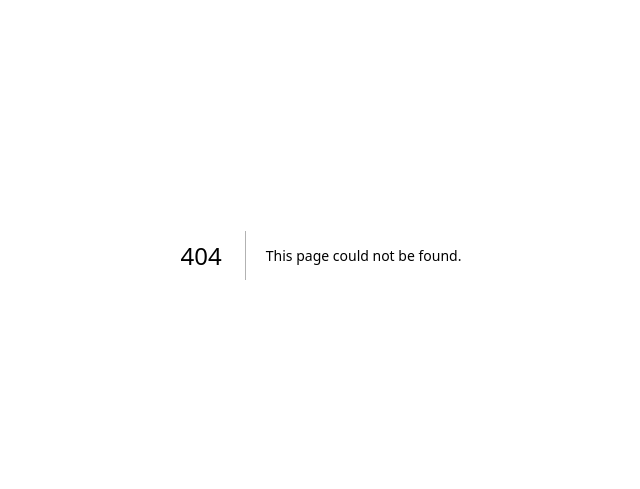
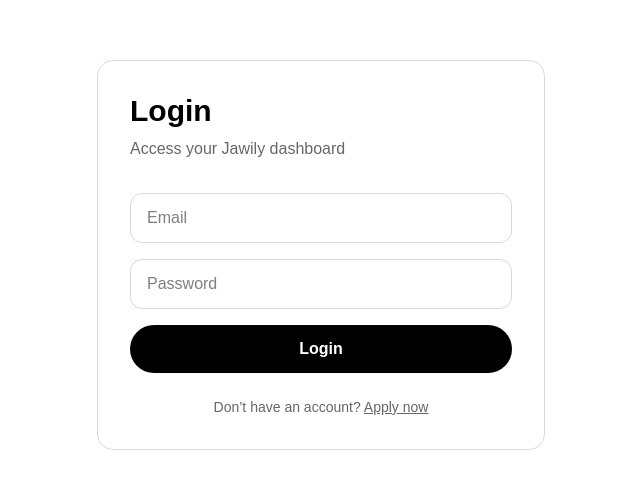
Before and after one commit to Zareedazam/jawily_edu, a Next.js app: page /login in a window 1280 px wide. Before the commit this address had no page. Shown: the part 145-634 px from the top of the page, without its empty margins (319-959 px from the left). Built offline with nearby package versions, Linux system fonts and the light colour scheme.

Commit message:
Create page.tsx

```diff
--- /dev/null
+++ b/app/login/page.tsx
@@ -0,0 +1,32 @@
+export default function LoginPage() {
+  return (
+    <div className="min-h-screen flex items-center justify-center bg-white text-black px-6">
+      <div className="w-full max-w-md border border-black/15 rounded-2xl p-8">
+        <h1 className="text-3xl font-black">Login</h1>
+        <p className="text-black/60 mt-2">
+          Access your Jawily dashboard
+        </p>
+
+        <div className="mt-8 space-y-4">
+          <input
+            className="w-full rounded-xl border border-black/15 px-4 py-3"
+            placeholder="Email"
+          />
+          <input
+            type="password"
+            className="w-full rounded-xl border border-black/15 px-4 py-3"
+            placeholder="Password"
+          />
+
+          <button className="w-full rounded-full bg-black text-white py-3 font-semibold hover:opacity-90">
+            Login
+          </button>
+        </div>
+
+        <p className="text-sm text-black/60 mt-6 text-center">
+          Don’t have an account? <span className="underline">Apply now</span>
+        </p>
+      </div>
+    </div>
+  );
+}
```
